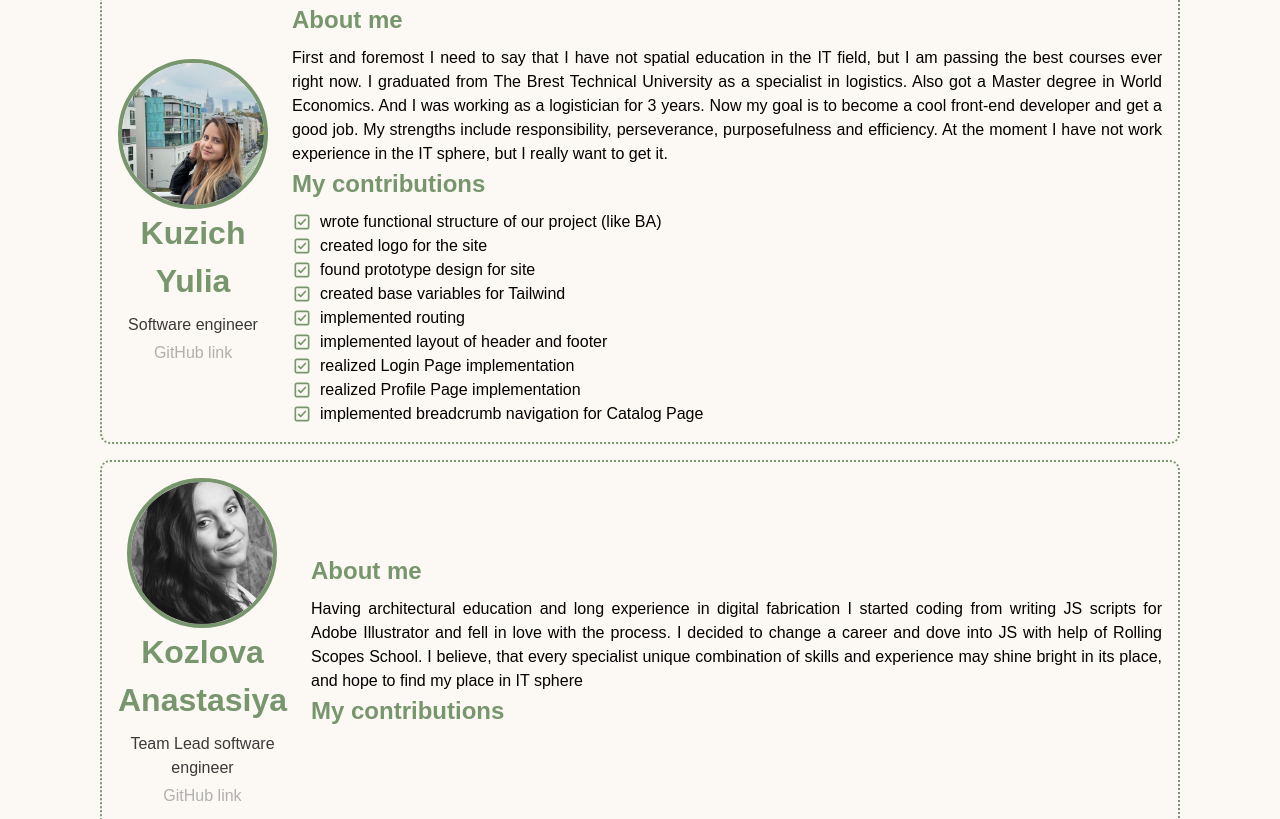
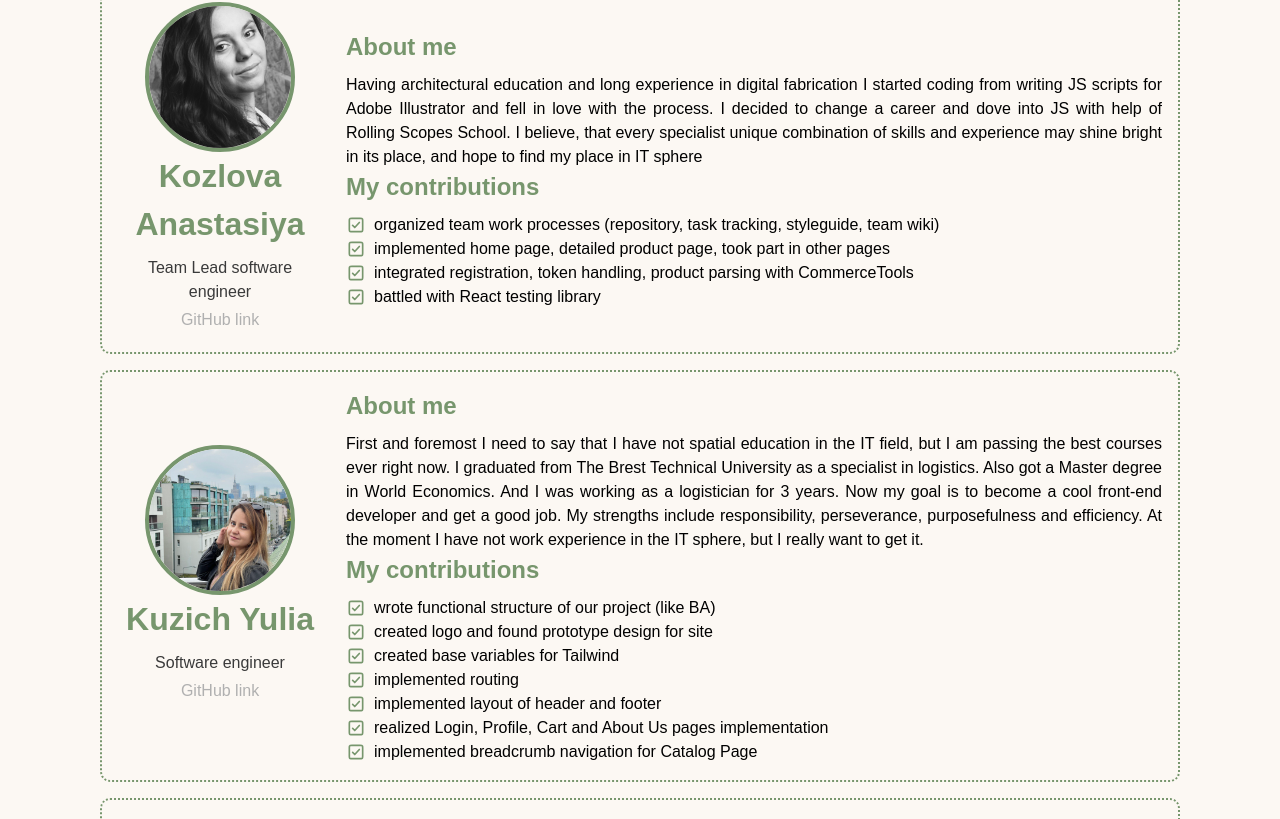
Before and after one commit to anastakozz/soap_naturee, a React (Create React App) app in the folder rs-soap-shop/: page /about-us in a window 1280 px wide. Shown: the part 535-1354 px from the top of the page. Built offline with nearby package versions, Linux system fonts and the light colour scheme; no server answers.

Commit message:
feat: add some info and fix styles

```diff
--- a/rs-soap-shop/src/pages/aboutPage/index.tsx
+++ b/rs-soap-shop/src/pages/aboutPage/index.tsx
@@ -6,30 +6,33 @@ import MarkIcon from '../../icons/markIcon';
 
 const ABOUT_US: AbutUsType[] = [
   {
+    fullName: 'Kozlova Anastasiya',
+    role: 'Team Lead software engineer',
+    bio: 'Having architectural education and long experience in digital fabrication I started coding from writing JS scripts for Adobe Illustrator and fell in love with the process. I decided to change a career and dove into JS with help of Rolling Scopes School. I believe, that every specialist unique combination of skills and experience may shine bright in its place, and hope to find my place in IT sphere',
+    img: '/images/anastasia_photo.jpg',
+    contributions: [
+      'organized team work processes (repository, task tracking, styleguide, team wiki)',
+      'implemented home page, detailed product page, took part in other pages',
+      'integrated registration, token handling, product parsing with CommerceTools',
+      'battled with React testing library'
+    ],
+    github: 'https://github.com/anastakozz'
+  },
+  {
     fullName: 'Kuzich Yulia',
     role: 'Software engineer',
     bio: 'First and foremost I need to say that I have not spatial education in the IT field, but I am passing the best courses ever right now. I graduated from The Brest Technical University as a specialist in logistics. Also got a Master degree in World Economics. And I was working as a logistician for 3 years. Now my goal is to become a cool front-end developer and get a good job. My strengths include responsibility, perseverance, purposefulness and efficiency. At the moment I have not work experience in the IT sphere, but I really want to get it.',
     img: '/images/yulia_photo.jpg',
     contributions: [
       'wrote functional structure of our project (like BA)',
-      'created logo for the site',
-      'found prototype design for site',
+      'created logo and found prototype design for site',
       'created base variables for Tailwind',
       'implemented routing',
       'implemented layout of header and footer',
-      'realized Login Page implementation',
-      'realized Profile Page implementation',
+      'realized Login, Profile, Cart and About Us pages implementation',
       'implemented breadcrumb navigation for Catalog Page'
     ],
     github: 'https://github.com/yulyakuzich'
-  },
-  {
-    fullName: 'Kozlova Anastasiya',
-    role: 'Team Lead software engineer',
-    bio: 'Having architectural education and long experience in digital fabrication I started coding from writing JS scripts for Adobe Illustrator and fell in love with the process. I decided to change a career and dove into JS with help of Rolling Scopes School. I believe, that every specialist unique combination of skills and experience may shine bright in its place, and hope to find my place in IT sphere',
-    img: '/images/anastasia_photo.jpg',
-    contributions: [],
-    github: 'https://github.com/anastakozz'
   },
   {
     fullName: 'Ryshkov Vyacheslav',
@@ -85,7 +88,7 @@ function AboutPage() {
                     GitHub link
                   </a>
                 </div>
-                <div className='flex flex-col'>
+                <div className='flex flex-col w-[80%]'>
                   <h4 className='text-h4 font-bold text-accentColor dark:text-basicColor mb-2 text-center md:text-start'>
                     About me
                   </h4>
```
